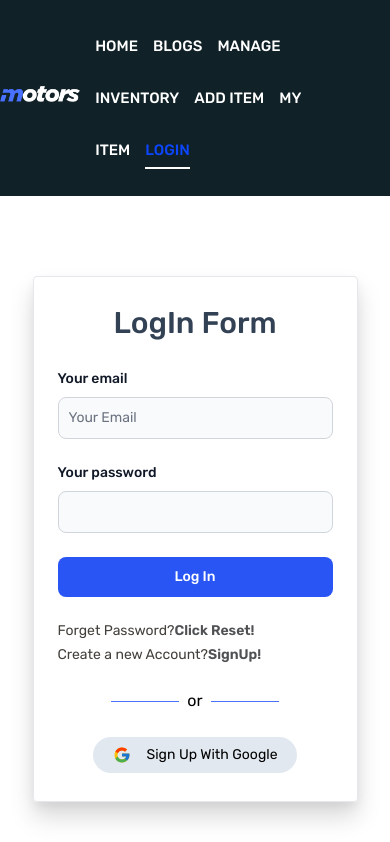
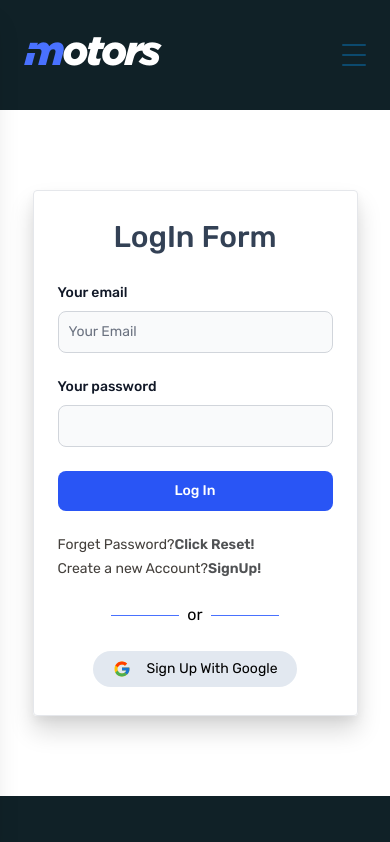
Before and after one commit to NishatFariza/motors-car-client, a React (Create React App) app: page /login in a window 390 px wide. Shown: the top 842 px of the page. Built offline with nearby package versions, Linux system fonts and the light colour scheme; no server answers.

Commit message:
stock out button added

```diff
--- a/src/App.js
+++ b/src/App.js
@@ -18,7 +18,10 @@ function App() {
   return (
     <div className="App">
       <Header></Header>
-      <Toaster></Toaster>
+      <Toaster
+            position="top-right"
+            reverseOrder={false}
+          />
       <Routes>
         <Route path='/' element={<Home></Home>}>Home</Route>
         <Route path='/logIn' element={<LogIn></LogIn>}></Route>
--- a/src/pages/HomePage/Banner/Banner.jsx
+++ b/src/pages/HomePage/Banner/Banner.jsx
@@ -30,10 +30,10 @@ const Banner = () => {
       >
         <SwiperSlide>
           <div className=" bg-[url('https://i.ibb.co/QJ2pMZx/slide1.jpg')] bg-cover">
-            <div className="w-70 h-[90vh] flex justify-center items-center">
+            <div className="w-70 md:h-[90vh] h-[80vh] flex justify-center items-center">
               <div className="flex items-start">
-                <div className="h-4 w-14 bg-blue-700 rounded mt-5 mr-2"></div>
-                <h1 className="text-6xl font-bold text-white">
+                <div className="md:h-4 md:w-14 h-2 w-8 bg-blue-700 rounded md:mt-5 mt-3 mr-2"></div>
+                <h1 className="md:text-6xl text-2xl font-bold text-white">
                   Advanced features. <br /> Environment friendly.
                 </h1>
               </div>
--- a/src/pages/Inventory/Inventory.jsx
+++ b/src/pages/Inventory/Inventory.jsx
@@ -28,6 +28,10 @@ const Inventory = () => {
     event.preventDefault();
     const newStock = parseInt(event.target.stock.value);
     // console.log(newStock);
+    if (newStock < 0) {
+      toast.error("Negative Value isn't Delivered");
+      return;
+    }
     if (isNaN(newStock)) {
       toast.error("Please!! Enter Some Item");
       return;
@@ -65,6 +69,10 @@ const Inventory = () => {
   const handleOndDelivery = (event) => {
     const totalStock = parseInt(quantity) - 1;
     // console.log(totalStock);
+    if (totalStock < 0) {
+      toast.error("Stock Out");
+      return;
+    }
     const updateCar = {
       img: img,
       name: name,
@@ -84,12 +92,9 @@ const Inventory = () => {
       .put(url, updateCar)
       .then(function (response) {
         // console.log(response);
+
         if (response.data.modifiedCount === 1) {
           toast.success("1 Item Delivered");
-        }
-        if (quantity === 0) {
-          toast.success("Negative Value isn't Delivered");
-          return;
         }
       })
       .catch(function (error) {
@@ -102,22 +107,28 @@ const Inventory = () => {
       <div className="flex justify-between items-center">
         <div className="border card-shadow w-9/12 rounded">
           <div className=" flex justify-between">
-            <div className="w-6/12 h-full rounded">
+            <div className="w-6/12 h-full rounded py-3 pl-2">
               <img className="w-full h-full rounded" src={img} alt="" />
             </div>
 
-            <div className="w-6/12 px-10 pt-6">
+            <div className="w-6/12 px-10">
               <div className="flex justify-between items-center">
                 <h2 className="text-3xl text-blue-400 hover:text-yellow-400 duration-500 font-bold">
                   {name}
                 </h2>
                 <div className="items-end flex justify-end">
+                  {quantity === 0 ? (
+                    <button className="border border-yellow-400 px-6 py-2 rounded-full hover:bg-yellow-400 hover:text-white duration-500 mt-4 font-semibold text-stone-600">
+                      Stock Out
+                    </button>
+                  ) : (
                     <button
                       onClick={handleOndDelivery}
                       className="border border-blue-400 px-6 py-2 rounded-full hover:bg-blue-400 hover:text-white duration-500 mt-4 font-semibold text-stone-600"
                     >
                       Delivered
                     </button>
+                  )}
                 </div>
               </div>
               <p className="text-stone-500 font-semibold mt-2">
@@ -131,7 +142,7 @@ const Inventory = () => {
               <p className="text-stone-500 font-semibold mt-0">
                 <strong className="primary-color">Sold: </strong> {sold}
               </p>
-              <p className="text-yellow-500 font-semibold mt-0">{price}</p>
+              <p className="text-yellow-500 font-semibold mt-0">${price}</p>
               <p className="text-stone-700 font-semibold mt-0">Id: {id}</p>
               <div className="text-justify text-stone-500 mt-2">
                 <p>{description}</p>
--- a/src/pages/Shared/Header/Header.jsx
+++ b/src/pages/Shared/Header/Header.jsx
@@ -1,55 +1,188 @@
+import { signOut } from "firebase/auth";
 import React from "react";
+import { useAuthState } from "react-firebase-hooks/auth";
 import { NavLink } from "react-router-dom";
+import auth from "../../../firebase.init";
 import logo from "../../../images/logo.png";
 import "./Header.css";
 
 const Header = () => {
+  const [user] = useAuthState(auth);
+  // console.log(user);
   return (
-    <nav className=" shared-bg py-5 text-white ">
-      <div className="container mx-auto flex justify-between items-center">
+    <>
+      <nav className=" shared-bg py-5 text-white">
+        <div className="relative z-20 text-white">
+          <div class="px-6 md:px-12 lg:container lg:mx-auto lg:px-6 lg:py-2">
+            <div class="flex items-center justify-between">
+              <div class="relative z-20 flex justify-center items-center">
                 <NavLink to="/" className="cursor-pointer">
                   <img src={logo} alt="" />
                 </NavLink>
-        <div>
+              </div>
+
+              <div class="flex items-center justify-end ">
+                <input
+                  type="checkbox"
+                  name="hamburger"
+                  id="hamburger"
+                  class="peer hidden"
+                />
+                <label
+                  for="hamburger"
+                  class="peer-checked:hamburger block relative z-20 p-6 -mr-6 cursor-pointer lg:hidden"
+                >
+                  <div
+                    aria-hidden="true"
+                    class="m-auto h-0.5 w-6 rounded bg-sky-900 transition duration-300"
+                  ></div>
+                  <div
+                    aria-hidden="true"
+                    class="m-auto mt-2 h-0.5 w-6 rounded bg-sky-900 transition duration-300"
+                  ></div>
+                  <div
+                    aria-hidden="true"
+                    class="m-auto mt-2 h-0.5 w-6 rounded bg-sky-900 transition duration-300"
+                  ></div>
+                </label>
+
+                <div class="peer-checked:translate-x-0 fixed inset-0 w-[calc(100%-4.5rem)] translate-x-[-100%] shared-bg border-r shadow-xl transition duration-300 lg:border-r-0 lg:w-auto lg:static lg:shadow-none lg:translate-x-0">
+                  <div class="flex flex-col h-full justify-between lg:items-center lg:flex-row">
+                    <ul class=" pt-32 text-white space-y-8 lg:space-y-0 lg:flex lg:pt-0">
+                      <li>
                         <NavLink
-            className={({ isActive }) => (isActive ? "activeLink" : "navLink")}
+                          className={({ isActive }) =>
+                            isActive ? "activeLink" : "navLink"
+                          }
                           to="/"
                         >
                           HOME
                         </NavLink>
+                      </li>
+                      <li>
                         <NavLink
-            className={({ isActive }) => (isActive ? "activeLink" : "navLink")}
+                          className={({ isActive }) =>
+                            isActive ? "activeLink" : "navLink"
+                          }
                           to="/blogs"
                         >
                           BLOGS
                         </NavLink>
+                      </li>
+                      {user && (
+                        <>
+                          <li>
                             <NavLink
-            className={({ isActive }) => (isActive ? "activeLink" : "navLink")}
+                              className={({ isActive }) =>
+                                isActive ? "activeLink" : "navLink"
+                              }
                               to="/manageInventory"
                             >
                               MANAGE INVENTORY
                             </NavLink>
+                          </li>
+                          <li>
                             <NavLink
-            className={({ isActive }) => (isActive ? "activeLink" : "navLink")}
+                              className={({ isActive }) =>
+                                isActive ? "activeLink" : "navLink"
+                              }
                               to="/addItem"
                             >
                               ADD ITEM
                             </NavLink>
+                          </li>
+                          <li>
                             <NavLink
-            className={({ isActive }) => (isActive ? "activeLink" : "navLink")}
+                              className={({ isActive }) =>
+                                isActive ? "activeLink" : "navLink"
+                              }
                               to="/myItem"
                             >
                               MY ITEM
                             </NavLink>
+                          </li>
+                        </>
+                      )}
+                    </ul>
+
+                    <div class=" py-8 md:py-16  lg:py-0 lg:pr-0">
+                      {user ? (
+                        <div className="flex justify-center items-center">
                           <NavLink
-            className={({ isActive }) => (isActive ? "activeLink" : "navLink")}
+                            onClick={() => signOut(auth)}
+                            to="login"
+                            className={({ isActive }) =>
+                              isActive ? "activeLink" : "navLink"
+                            }
+                          >
+                            LogOut
+                          </NavLink>
+                        </div>
+                      ) : (
+                        <NavLink
+                          className={({ isActive }) =>
+                            isActive ? "activeLink" : "navLink"
+                          }
                           to="/login"
                         >
                           LOGIN
                         </NavLink>
+                      )}
+                    </div>
+                  </div>
+                </div>
+              </div>
+            </div>
           </div>
         </div>
       </nav>
+    </>
+
+    // <nav className=" shared-bg py-5 text-white ">
+    //   <div className="container mx-auto md:flex md:justify-between md:items-center">
+    //     <NavLink to="/" className="cursor-pointer">
+    //       <img src={logo} alt="" />
+    //     </NavLink>
+    //     <div>
+    //       <NavLink
+    //         className={({ isActive }) => (isActive ? "activeLink" : "navLink")}
+    //         to="/"
+    //       >
+    //         HOME
+    //       </NavLink>
+    //       <NavLink
+    //         className={({ isActive }) => (isActive ? "activeLink" : "navLink")}
+    //         to="/blogs"
+    //       >
+    //         BLOGS
+    //       </NavLink>
+    //       <NavLink
+    //         className={({ isActive }) => (isActive ? "activeLink" : "navLink")}
+    //         to="/manageInventory"
+    //       >
+    //         MANAGE INVENTORY
+    //       </NavLink>
+    //       <NavLink
+    //         className={({ isActive }) => (isActive ? "activeLink" : "navLink")}
+    //         to="/addItem"
+    //       >
+    //         ADD ITEM
+    //       </NavLink>
+    //       <NavLink
+    //         className={({ isActive }) => (isActive ? "activeLink" : "navLink")}
+    //         to="/myItem"
+    //       >
+    //         MY ITEM
+    //       </NavLink>
+    //       <NavLink
+    //         className={({ isActive }) => (isActive ? "activeLink" : "navLink")}
+    //         to="/login"
+    //       >
+    //         LOGIN
+    //       </NavLink>
+    //     </div>
+    //   </div>
+    // </nav>
   );
 };
 
```
Lines whose indentation alone changed are shown as unchanged.
